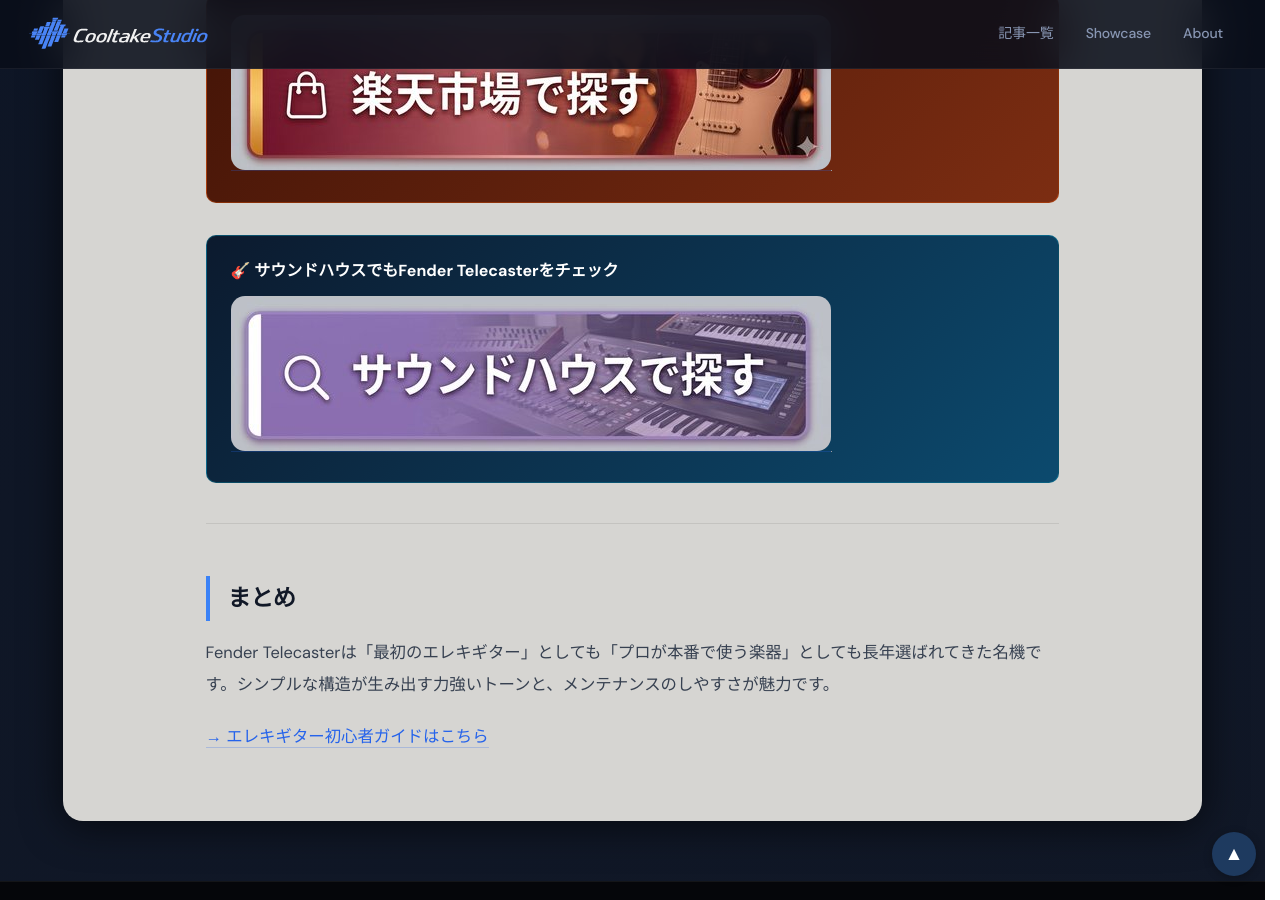
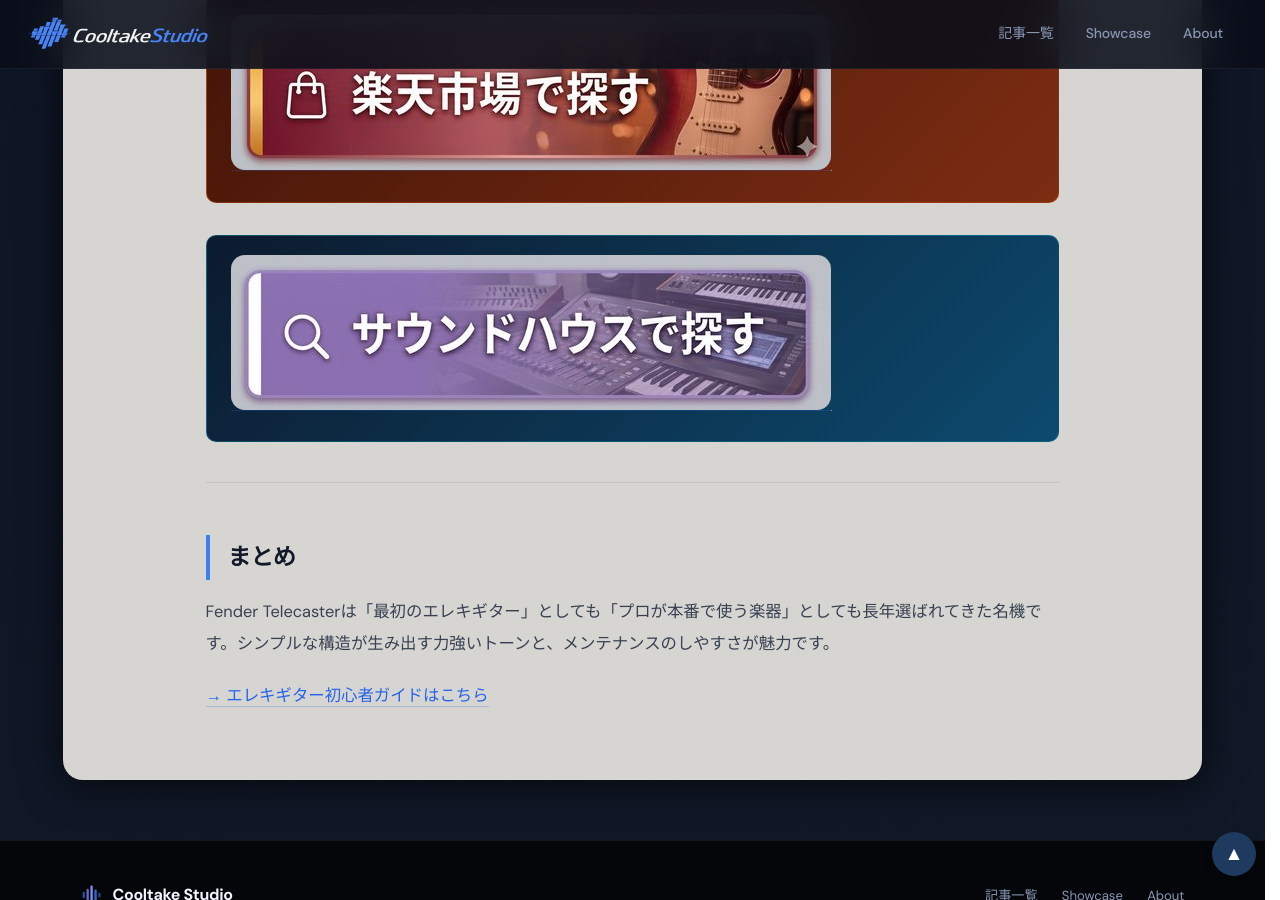
Before and after one commit to cooltake/cooltake-staging, a Jekyll site: the page built from _posts/2026-05-29-fender-telecaster-guide.md, in a window 1280 px wide and 900 px high, scrolled down 2469 px. Built offline with Jekyll 4.4.1, drawn with Linux system fonts in a browser that asks for light colours; some web fonts are replaced; grey boxes are pictures that could not be loaded.

Commit message:
style: fix remaining button patterns in 2026-05-29-fender-telecaster-guide.md

```diff
--- a/_posts/2026-05-29-fender-telecaster-guide.md
+++ b/_posts/2026-05-29-fender-telecaster-guide.md
@@ -61,7 +61,7 @@
 ---
 
 <div style="margin:2rem 0;padding:1.2rem 1.5rem;background:linear-gradient(135deg,#431407,#7c2d12);border-radius:10px;border:1px solid rgba(234,88,12,.4);"><a href="https://hb.afl.rakuten.co.jp/hgc/0b15ddc7.28c5c9ed.0b15ddc8.5d23dd4d/?pc=https%3A%2F%2Fsearch.rakuten.co.jp%2Fsearch%2Fmall%2FFender%2BTelecaster%2F" rel="nofollow" referrerpolicy="no-referrer-when-downgrade" style="display:inline-block;text-decoration:none;"><img src="/assets/images/btn-rakuten.jpg" alt="楽天市場で探す" width="600" height="155" style="max-width:100%;height:auto;border-radius:14px;display:block;"></a><img src="//i.moshimo.com/af/i/impression?a_id=5565352&amp;p_id=54&amp;pc_id=54&amp;pl_id=616" width="1" height="1" style="border:none;" alt="" loading="lazy"></div>
-<div style="margin:2rem 0;padding:1.2rem 1.5rem;background:linear-gradient(135deg,#0c1a2e,#0c4a6e);border-radius:10px;border:1px solid rgba(8,145,178,.4);"><p style="margin:0 0 .6rem;font-weight:bold;font-size:1rem;color:#fff;">&#x1F3B8; サウンドハウスでもFender Telecasterをチェック</p><a href="https://h.accesstrade.net/sp/cc?rk=01001xqc00os63&url=https%3A%2F%2Fwww.soundhouse.co.jp%2Fsearch%2Findex%2F%3Fsearch_all%3DFender%2520Telecaster" rel="nofollow" referrerpolicy="no-referrer-when-downgrade" style="display:inline-block;text-decoration:none;"><img src="/assets/images/btn-soundhouse.jpg" alt="サウンドハウスで探す" width="600" height="155" style="max-width:100%;height:auto;border-radius:14px;display:block;"></a><img src="https://h.accesstrade.net/sp/rr?rk=01001xqc00os63" width="1" height="1" border="0" alt="" loading="lazy"></div>
+<div style="margin:2rem 0;padding:1.2rem 1.5rem;background:linear-gradient(135deg,#0c1a2e,#0c4a6e);border-radius:10px;border:1px solid rgba(8,145,178,.4);"><a href="https://h.accesstrade.net/sp/cc?rk=01001xqc00os63&url=https%3A%2F%2Fwww.soundhouse.co.jp%2Fsearch%2Findex%2F%3Fsearch_all%3DFender%2520Telecaster" rel="nofollow" referrerpolicy="no-referrer-when-downgrade" style="display:inline-block;text-decoration:none;"><img src="/assets/images/btn-soundhouse.jpg" alt="サウンドハウスで探す" width="600" height="155" style="max-width:100%;height:auto;border-radius:14px;display:block;"></a><img src="https://h.accesstrade.net/sp/rr?rk=01001xqc00os63" width="1" height="1" border="0" alt="" loading="lazy"></div>
 
 <!-- AFFILIATE_PLACEHOLDER: Amazon（もしもアフィリエイト Amazon審査通過後に設置予定） -->
 
```
